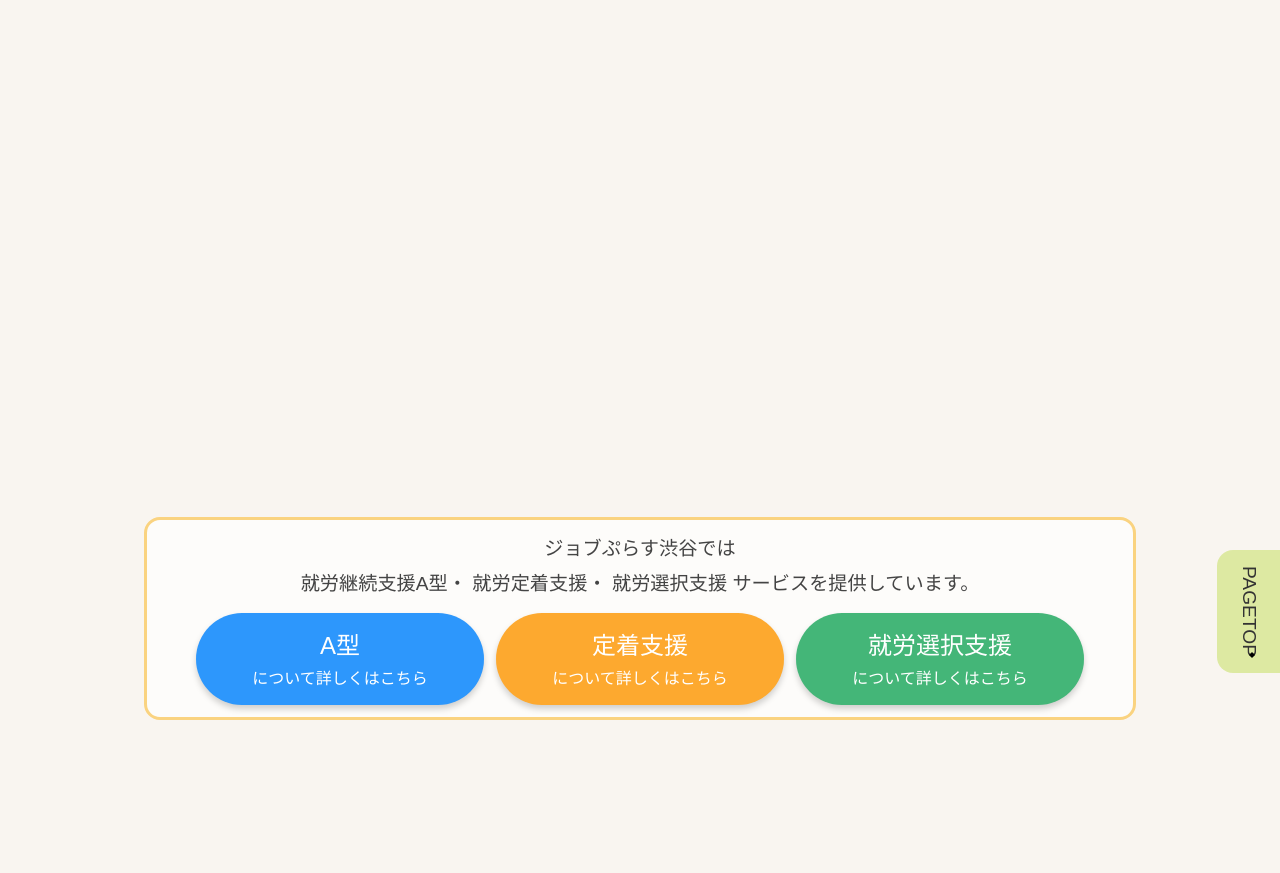
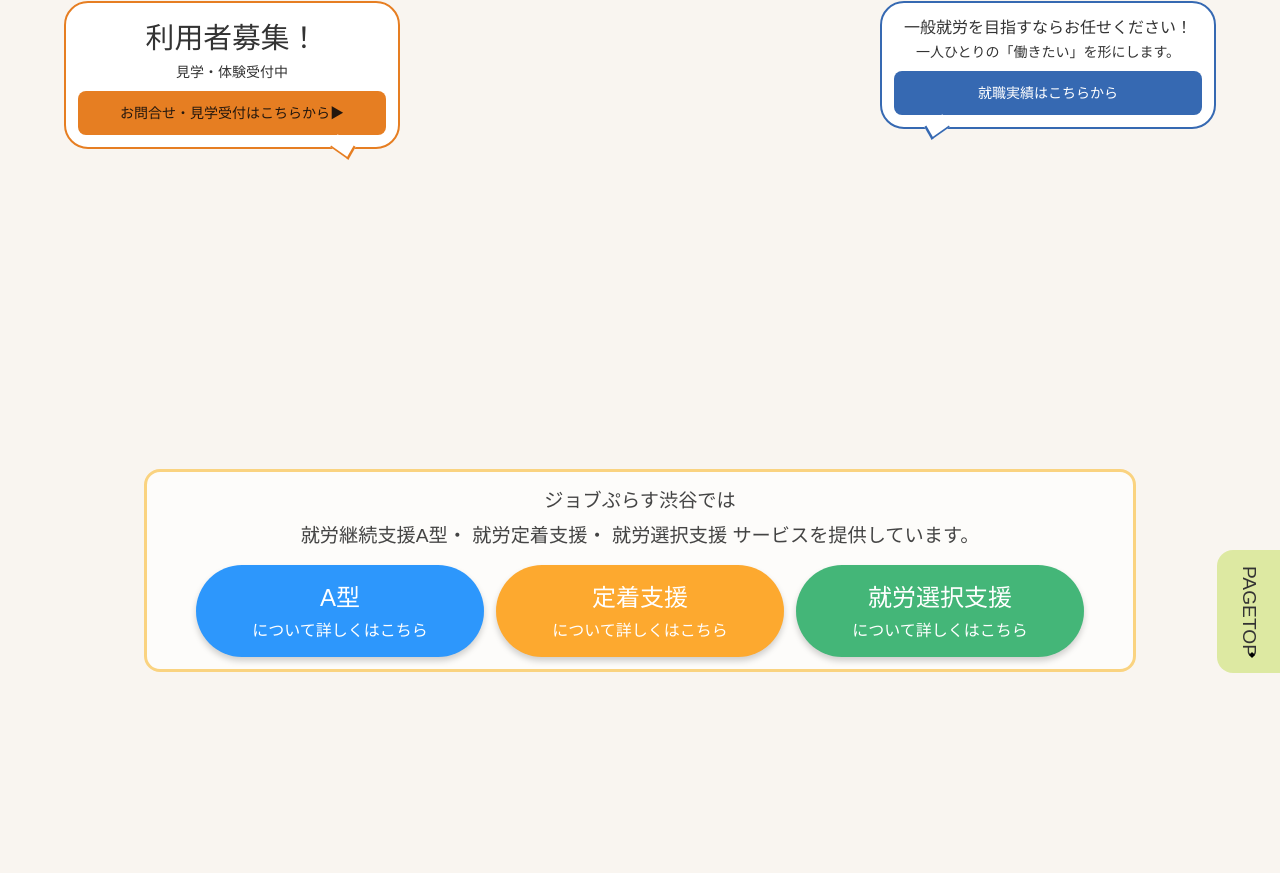
Before and after one commit to espo0901/jobplus-shibuya-hp, a WordPress theme: template jobplus-shibuya-originaltheme/front-page.php in a window 1280 px wide. Shown: the part 79-952 px from the top of the page. Run offline with PHP 8.4 and a stand-in for WordPress, Linux system fonts and the light colour scheme; the site name, menu and one post (Sample post) are stand-ins, and other content is empty; some web fonts are replaced.

Commit message:
feat: トップ画像に案内の吹き出しを追加

```diff
--- a/jobplus-shibuya-originaltheme/css/pages.css
+++ b/jobplus-shibuya-originaltheme/css/pages.css
@@ -32,6 +32,145 @@
   max-height: 85svh;
   border-radius: 1.25rem;
   object-fit: contain;
+}
+
+.p-mainvisual__bubbles {
+  display: grid;
+  gap: var(--space-s);
+  width: min(100%, 44rem);
+  margin-inline: auto;
+}
+
+.p-mainvisual__bubble {
+  --bubble-accent: var(--color-cta-btn);
+  --bubble-link-text: #23170e;
+  min-width: 0;
+  padding: 0.75rem;
+  border: 0.125rem solid var(--bubble-accent);
+  border-radius: var(--radius-lg);
+  background: var(--color-card-bg);
+  font-family: var(--font-base);
+  font-size: 0.875rem;
+  text-align: center;
+}
+
+.p-mainvisual__bubble--employment {
+  --bubble-accent: var(--color-link);
+  --bubble-link-text: var(--color-card-bg);
+}
+
+.p-mainvisual__bubble-title {
+  font-size: 1rem;
+  text-wrap: balance;
+}
+
+.p-mainvisual__bubble--visits .p-mainvisual__bubble-title {
+  font-size: var(--fs-md);
+}
+
+.p-mainvisual__bubble-link {
+  display: block;
+  align-content: center;
+  min-height: 2.75rem;
+  margin-top: 0.5rem;
+  padding: 0.375rem 0.625rem;
+  border-radius: var(--radius-sm);
+  background: var(--bubble-accent);
+  color: var(--bubble-link-text);
+}
+
+.p-mainvisual__bubble-link:hover {
+  text-decoration: underline;
+}
+
+.p-mainvisual__bubble-link:focus-visible {
+  outline: 0.125rem solid currentColor;
+  outline-offset: -0.25rem;
+}
+
+@media (min-width: 768px) and (max-width: 1023px) {
+  .p-mainvisual__bubbles {
+    grid-template-columns: repeat(2, minmax(0, 1fr));
+  }
+}
+
+@media (max-width: 1023px) {
+  .p-mainvisual__stage .p-mainvisual__image {
+    padding-bottom: 0;
+  }
+
+  .p-mainvisual__stage + .p-mainvisual__message {
+    margin-top: 0;
+    transform: none;
+  }
+}
+
+@media (min-width: 1024px) {
+  .p-mainvisual__stage {
+    position: relative;
+    padding-top: 2.75rem;
+  }
+
+  .p-mainvisual__stage .p-mainvisual__image {
+    width: min(100%, 49rem);
+    padding: 0;
+    margin-inline: auto;
+  }
+
+  .p-mainvisual__stage .p-mainvisual__image img {
+    max-height: none;
+  }
+
+  .p-mainvisual__bubble {
+    position: absolute;
+    inset-block-start: 0;
+    width: min(32%, 21rem);
+  }
+
+  .p-mainvisual__bubble--visits {
+    inset-inline-start: var(--space-m);
+  }
+
+  .p-mainvisual__bubble--employment {
+    inset-inline-end: var(--space-m);
+  }
+
+  .p-mainvisual__bubble::after {
+    position: absolute;
+    inset-block-end: -0.55rem;
+    inset-inline-end: 14%;
+    width: 1rem;
+    height: 1rem;
+    transform: skewX(23deg) rotate(45deg);
+    border-right: 0.125rem solid var(--bubble-accent);
+    border-bottom: 0.125rem solid var(--bubble-accent);
+    background: var(--color-card-bg);
+    content: "";
+    pointer-events: none;
+  }
+
+  .p-mainvisual__bubble--employment::after {
+    inset-inline: 14% auto;
+    transform: skewX(-23deg) rotate(45deg);
+  }
+}
+
+/* At 1024px the desktop bubbles meet the existing fixed tablet header. */
+@media (width: 1024px) {
+  .p-mainvisual__stage {
+    margin-top: 4.5rem;
+  }
+}
+
+/* Native hash navigation keeps target headings clear of the fixed headers. */
+#contact-form {
+  scroll-margin-top: 5.75rem;
+}
+
+@media (min-width: 601px) and (max-width: 1023px) {
+  #employment-results {
+    scroll-margin-top: 3rem;
+  }
 }
 
 .p-mainvisual__message {
--- a/jobplus-shibuya-originaltheme/js/main.js
+++ b/jobplus-shibuya-originaltheme/js/main.js
@@ -54,7 +54,8 @@ jQuery(document).ready(function($){
     /*=================================================
     スムーススクロール
     ===================================================*/
-    $('a[href^="#"]').click(function(event){
+    // 吹き出しのCTAはハッシュと固定メニュー用のCSS余白を使う。
+    $('a[href^="#"]').not('.p-mainvisual__bubble-link').click(function(event){
         event.preventDefault(); // デフォルトの動作（ページジャンプ）を防ぐ
 
         let href = $(this).attr("href");
--- a/jobplus-shibuya-originaltheme/template-parts/section-mainvisual.php
+++ b/jobplus-shibuya-originaltheme/template-parts/section-mainvisual.php
@@ -26,6 +26,7 @@
 <section class="p-mainvisual">
 	<div class="p-mainvisual__inner">
 
+		<div class="p-mainvisual__stage">
 			<div class="p-mainvisual__image">
 				<img
 					src="<?= esc_url(lg_get_img_uri('/p-mainvisual__image.png')); ?>"
@@ -33,6 +34,20 @@
 					data-aos="fade"
 					data-aos-duration="1800"
 				>
+			</div>
+
+			<div class="p-mainvisual__bubbles">
+				<div class="p-mainvisual__bubble p-mainvisual__bubble--visits">
+					<p class="p-mainvisual__bubble-title">利用者募集！</p>
+					<p>見学・体験受付中</p>
+					<a class="p-mainvisual__bubble-link" href="#contact-form">お問合せ・見学受付はこちらから<span aria-hidden="true">▶</span></a>
+				</div>
+				<div class="p-mainvisual__bubble p-mainvisual__bubble--employment">
+					<p class="p-mainvisual__bubble-title">一般就労を目指すならお任せください！</p>
+					<p>一人ひとりの「働きたい」を形にします。</p>
+					<a class="p-mainvisual__bubble-link" href="#employment-results">就職実績はこちらから</a>
+				</div>
+			</div>
 		</div>
 
 		<div class="p-mainvisual__message">
```
Lines whose indentation alone changed are shown as unchanged.
